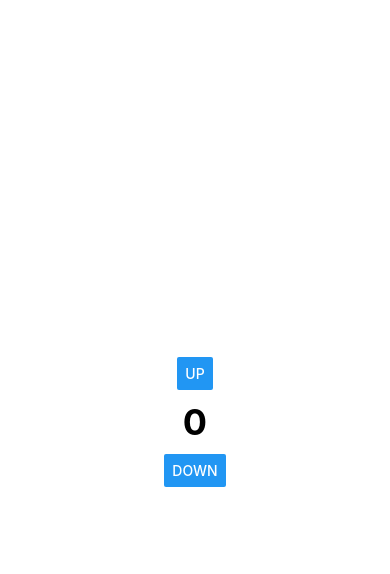
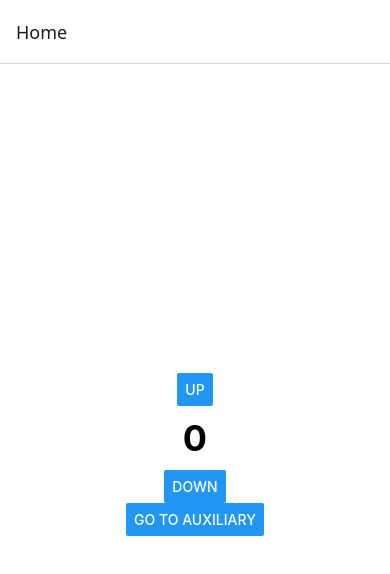
Before and after one commit to AryaMerlet/interview-app-AM, a React Native app: screen / in a window 390 px wide. Shown: the top 574 px of the page. Built offline with nearby package versions, Linux system fonts and the light colour scheme.

Commit message:
Simple navigation
Update App.ts with static navigation
Create navigation.types.ts to respect typescript strict typing
Create AuxiliaryScreen.tsx as the secondary page of the app
Update HomeScreen to implement a simple button to navigate to the Auxiliary page

```diff
--- a/App.tsx
+++ b/App.tsx
@@ -1,13 +1,28 @@
 import React from 'react';
 import HomeScreen from './screens/HomeScreen';
+import AuxiliaryScreen from './screens/AuxiliaryScreen';
 import {Provider} from 'react-redux';
 import {store} from './store';
+import {createStaticNavigation} from '@react-navigation/native';
+import {createNativeStackNavigator} from '@react-navigation/native-stack';
+import {ROUTES, type RootStackParamList} from './navigation.types';
 
 const App = () => {
   return (
     <Provider store={store}>
-      <HomeScreen />
+      <Navigation />
     </Provider>
   );
 };
+
+const RootStack = createNativeStackNavigator({
+  initialRouteName: ROUTES.HOME,
+  screens: {
+    [ROUTES.HOME]: HomeScreen,
+    [ROUTES.AUXILIARY]: AuxiliaryScreen,
+  },
+});
+
+const Navigation = createStaticNavigation(RootStack);
+
 export default App;
--- a/components/CustomButton.tsx
+++ b/components/CustomButton.tsx
@@ -18,7 +18,7 @@ export default function CustomButton({title, onPress}: Props) {
     </View>
   );
 
-  /* use pressable or touchableopacity to use style props, no need to use View when doing so
+  /* use pressable or touchableopacity to use style props, not necessary to use View when doing so
 ...
 import {Pressable, Text} from 'react-native';
 ...
--- /dev/null
+++ b/navigation.types.ts
@@ -0,0 +1,23 @@
+import {NativeStackNavigationProp} from '@react-navigation/native-stack';
+import {useNavigation as useRootNavigation} from '@react-navigation/native';
+
+// source of truth for route names
+export const ROUTES = {
+  HOME: 'Home',
+  AUXILIARY: 'Auxiliary',
+  // use as const to make the object properties readonly and ensure type safety
+} as const;
+
+// Define what parameters each route expects
+export type RootStackParamList = {
+  [ROUTES.HOME]: undefined;
+  [ROUTES.AUXILIARY]: undefined;
+};
+
+// Type-safe navigation prop with autocomplete and param checking for all routes
+type NavigationProp = NativeStackNavigationProp<RootStackParamList>;
+
+// Type safe navigation hook to use in components and screens
+export const useNavigation = () => {
+  return useRootNavigation<NavigationProp>();
+};
--- /dev/null
+++ b/screens/AuxiliaryScreen.tsx
@@ -0,0 +1,22 @@
+import React from 'react';
+import {StatusBar} from 'expo-status-bar';
+import {StyleSheet, Text, View} from 'react-native';
+import {useNavigation} from '@react-navigation/native';
+
+export default function AuxiliaryScreen() {
+  return (
+    <View style={styles.container}>
+      <Text>Auxiliary Screen</Text>
+      <StatusBar style="auto" />
+    </View>
+  );
+}
+
+const styles = StyleSheet.create({
+  container: {
+    flex: 1,
+    backgroundColor: '#fff',
+    alignItems: 'center',
+    justifyContent: 'center',
+  },
+});
--- a/screens/HomeScreen.tsx
+++ b/screens/HomeScreen.tsx
@@ -6,12 +6,14 @@ import CustomButton from '../components/CustomButton';
 import {decrement, increment} from '../store/feature/counter/counterSlice';
 // import useSelector and useDispatch hooks from react-redux
 import {useSelector, useDispatch} from 'react-redux';
+import {ROUTES, useNavigation} from '../navigation.types';
 
 export default function HomeScreen() {
   //get state from the store, state = entire store (state:any), counter = key defined in index.ts, property from the CounterState interface
   const counter = useSelector((state: any) => state.counter.value);
   //dispatch actions to the store
   const dispatch = useDispatch();
+  const navigation = useNavigation();
 
   return (
     <View style={styles.container}>
@@ -29,6 +31,12 @@ export default function HomeScreen() {
         //dispatch decrement action on button press
         onPress={() => {
           dispatch(decrement());
+        }}
+      />
+      <CustomButton
+        title="Go to Auxiliary"
+        onPress={() => {
+          navigation.navigate(ROUTES.AUXILIARY);
         }}
       />
       <StatusBar style="auto" />
```
